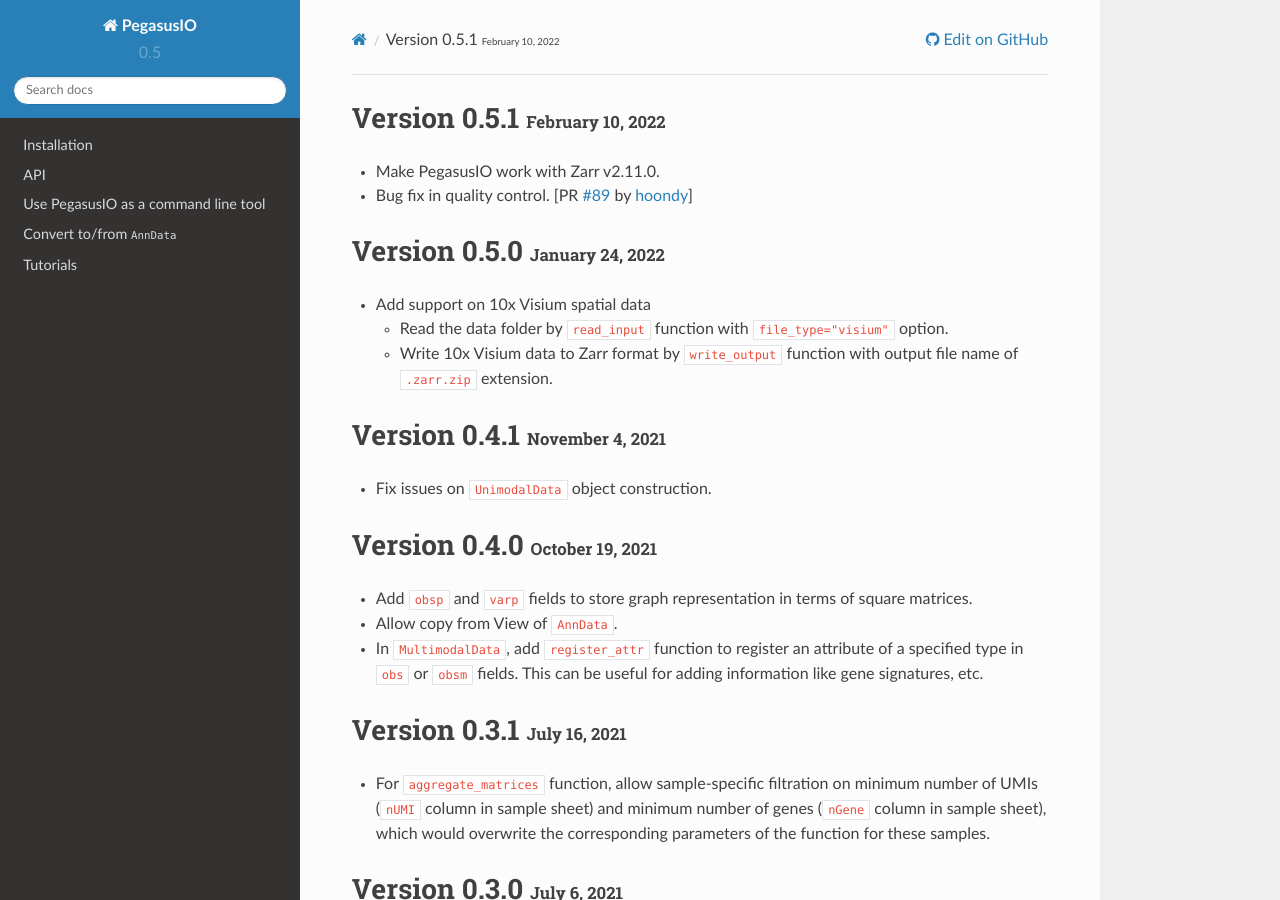
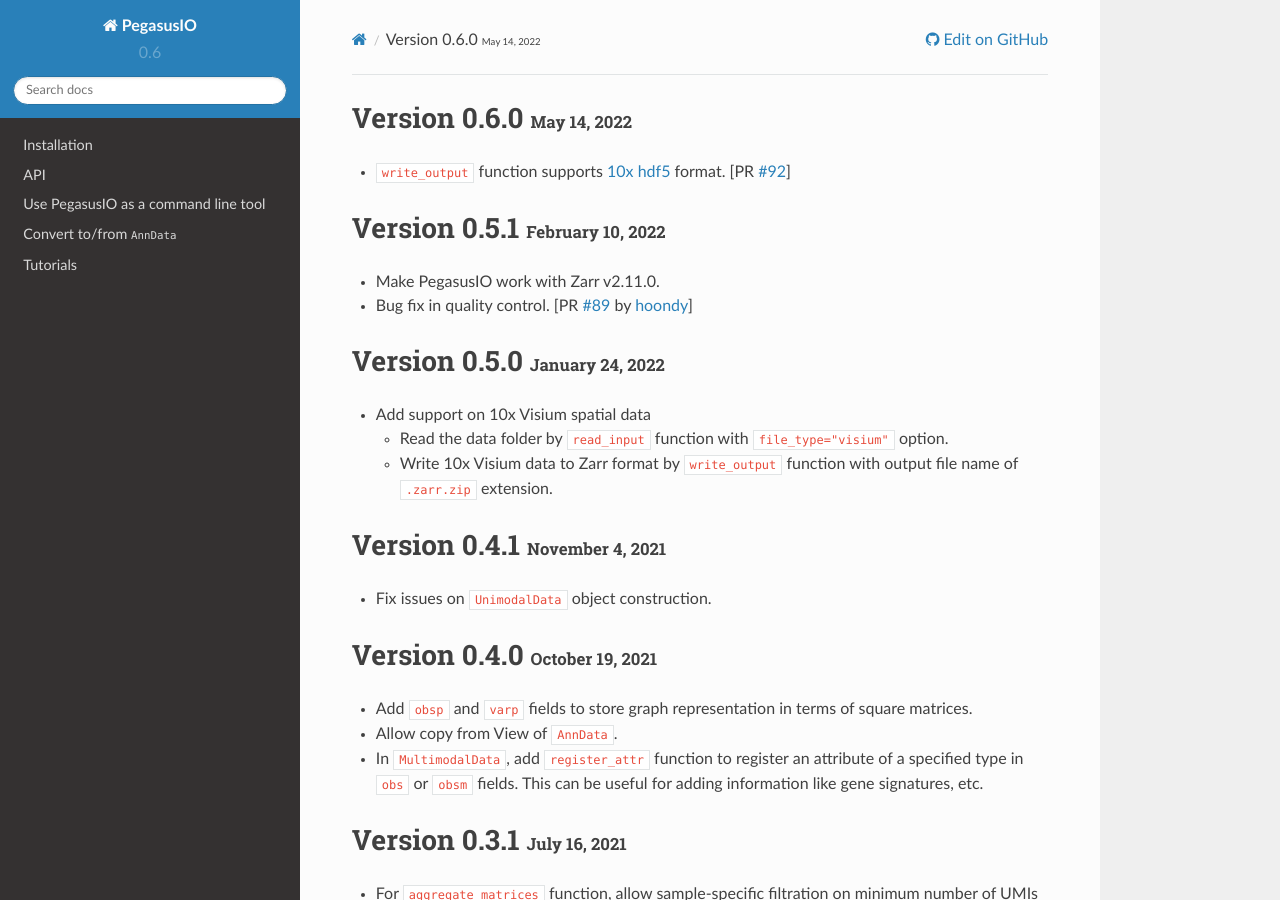
Before and after one commit to lilab-bcb/pegasusio, a Sphinx documentation site: the page built from docs/release_notes.rst, in a window 1280 px wide and 900 px high. Built offline with Sphinx 7.4.7 and the Read the Docs theme 2.0.0, drawn with Linux system fonts in a browser that asks for light colours; formulas are drawn with MathJax 3.

Commit message:
Update release notes

```diff
--- a/docs/conf.py
+++ b/docs/conf.py
@@ -30,9 +30,9 @@ author = (
 )
 
 # The short X.Y version
-version = "0.5"
+version = "0.6"
 # The full version, including alpha/beta/rc tags
-release = "0.5.1"
+release = "0.6.0"
 
 
 # -- General configuration ---------------------------------------------------
--- a/docs/release_notes.rst
+++ b/docs/release_notes.rst
@@ -1,4 +1,9 @@
 .. role:: small
+
+Version 0.6.0 :small:`May 14, 2022`
+-------------------------------------
+
+- ``write_output`` function supports `10x hdf5 <https://support.10xgenomics.com/single-cell-gene-expression/software/pipelines/latest/advanced/h5_matrices>`_ format. [PR `#92 <https://github.com/lilab-bcb/pegasusio/pull/92>`_]
 
 Version 0.5.1 :small:`February 10, 2022`
 ------------------------------------------
```
